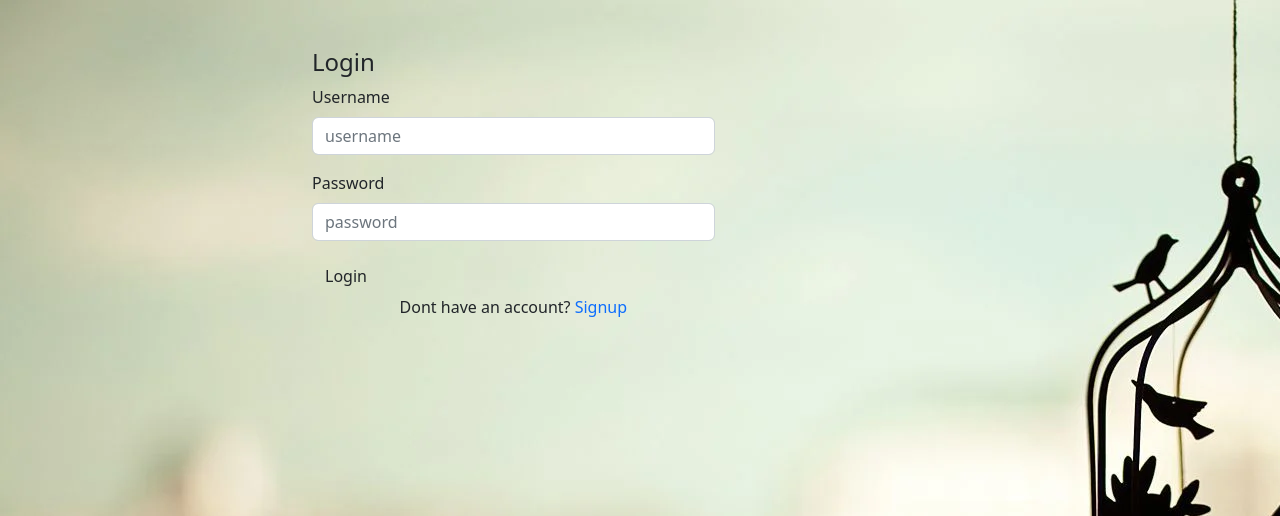
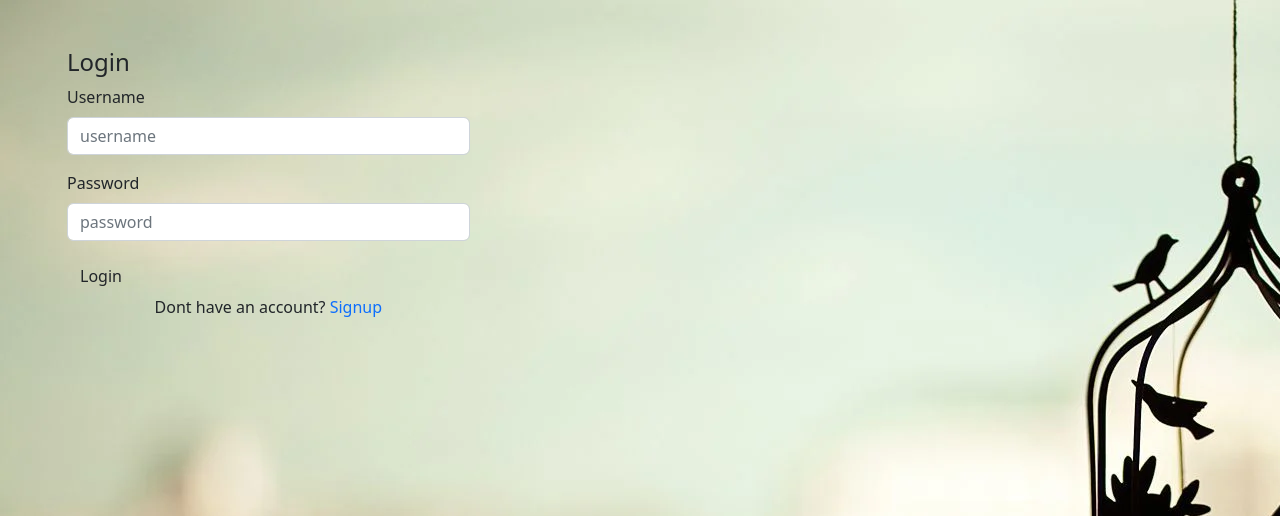
Before and after one commit to JimmyTron/Awwards, a Django app: page / in a window 1280 px wide. Shown: the top 516 px of the page. Run offline with Django 4.2, Linux system fonts and the light colour scheme; some libraries are stand-ins or nearby versions.

Commit message:
Fixed bug

```diff
--- a/awwards/templates/login.html
+++ b/awwards/templates/login.html
@@ -12,7 +12,8 @@
 {% block content %}
 <body style="background-image: url('{% static 'images/login3.webp' %}');backckground-position: fixed;">
 <div class="login" id="login">
-    <div class="container mt-5 col-md-4" style="margin-left:300px;">
+    <div class="">
+        <div class="container mt-5 col-md-4">
             <form method="post" action="{% url 'login' %}">
                 {% csrf_token %}
 
@@ -41,6 +42,7 @@
             </form>
         </div>
     </div>
+</div>
 
     <!-- JavaScript Bundle with Popper -->
 <script src="https://cdn.jsdelivr.net/npm/bootstrap@5.2.0-beta1/dist/js/bootstrap.bundle.min.js" integrity="sha384-pprn3073KE6tl6bjs2QrFaJGz5/SUsLqktiwsUTF55Jfv3qYSDhgCecCxMW52nD2" crossorigin="anonymous"></script>
--- a/awwards/templates/register.html
+++ b/awwards/templates/register.html
@@ -14,7 +14,7 @@
 <body style="background-image: url('{% static 'images/login3.webp' %}');backckground-position: fixed;">
 
     <div class="container mt-5 col-md-4" style="margin-left:300px;">
-        <form method="post" class="form-control">
+        <form method="post" action="{% url 'register' %}" class="form-control">
             {% csrf_token %}
 
             {% if messages %}
--- a/awwards/views.py
+++ b/awwards/views.py
@@ -47,7 +47,7 @@ def register(request):
       if form.is_valid():
          user = form.save(commit=False)
          user.save()
-         profile = Profile(username=request.user.username)[0]
+         profile = Profile(user=user)
          profile.save()
 
       return redirect('login')
```
Lines whose indentation alone changed are shown as unchanged.
